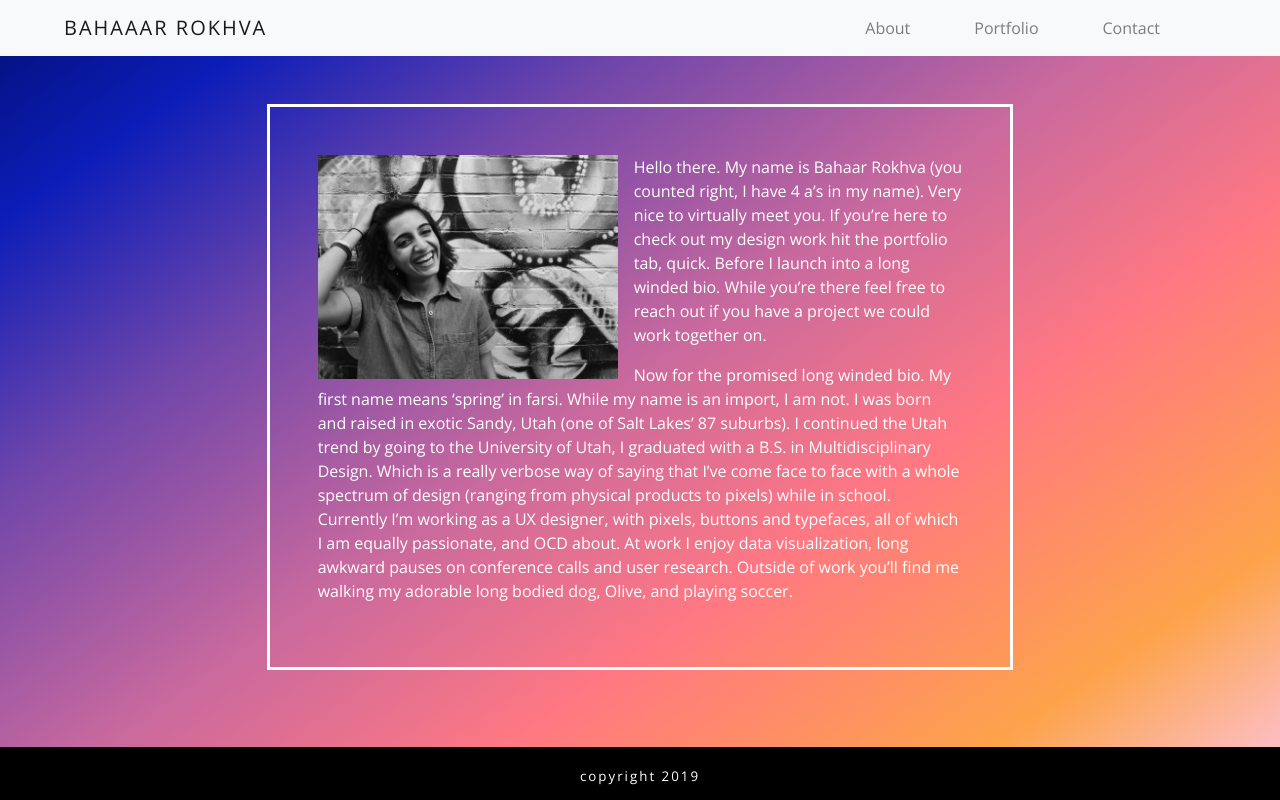
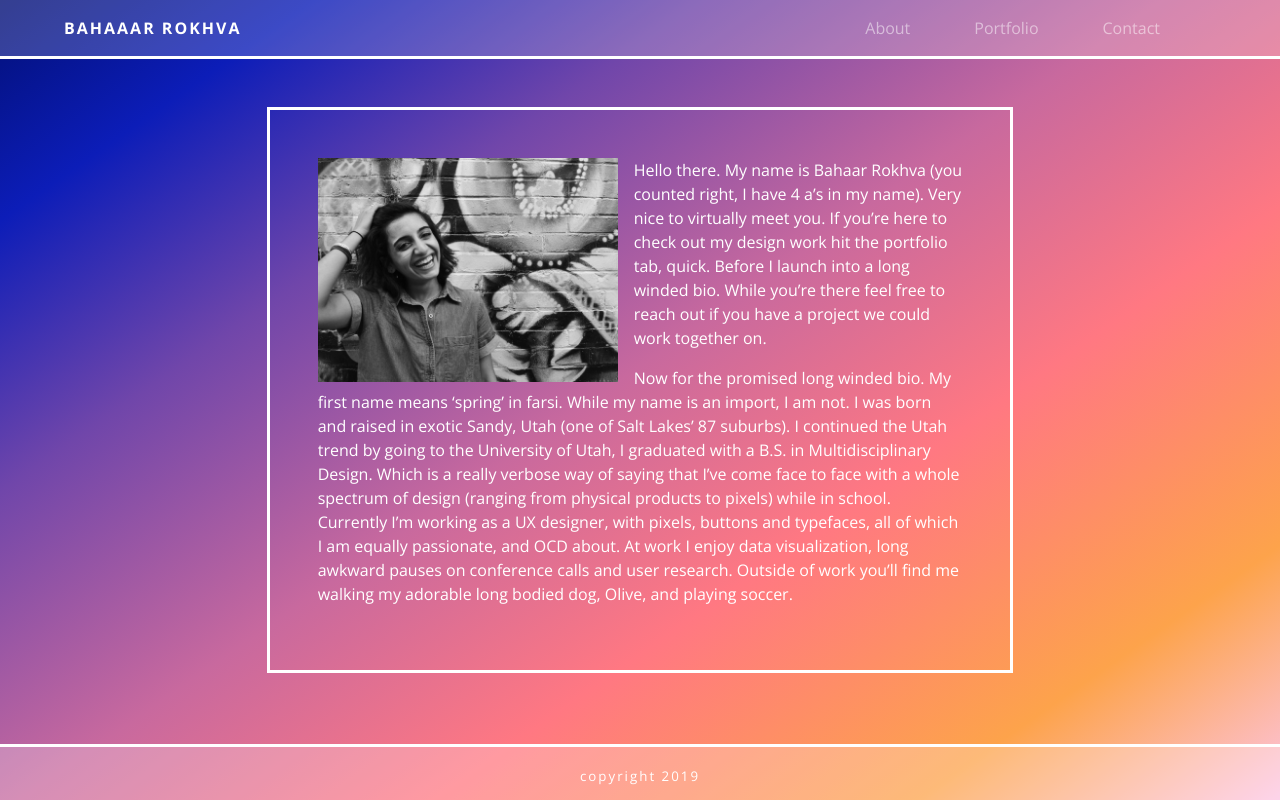
Before and after one commit to rokhva/bootstrap-portfolio, a plain HTML site: page index.html in a window 1280 px wide. Drawn offline with nearby package versions, Linux system fonts and the light colour scheme.

Commit message:
Finished top and bottom nav styling

```diff
--- a/index.html
+++ b/index.html
@@ -15,11 +15,11 @@
 
 <body>
   <!-- Top Navigation -->
-  <nav class="navbar navbar-expand-lg navbar-light bg-light" style="background-color: white;">
-    <a class="navbar-brand ml-5" href="#">BAHAAAR ROKHVA</a>
+  <nav class="navbar navbar-expand-lg navbar-dark" style="background-color:rgba( 255, 255, 255, 0.2 ); border-bottom: white solid 3px;">
+    <a class="navbar-brand ml-5" style="color: white; font-weight: 700; font-size: 12pt;" href="#">BAHAAAR ROKHVA</a>
     <div class="collapse navbar-collapse d-flex justify-content-end mr-5" id="navbarNavAltMarkup">
       <div class="navbar-nav">
-        <a class="nav-item nav-link mr-5" href="index.html">About</a>
+        <a class="nav-item nav-link mr-5" style="border-right: white 1px;" href="index.html">About</a>
         <a class="nav-item nav-link mr-5" href="portfolio.html">Portfolio</a>
         <a class="nav-item nav-link mr-5" href="contact.html">Contact</a>
       </div>
@@ -52,7 +52,7 @@
   </div>
 
   <!-- Footer -->
-  <nav class="navbar fixed-bottom" style="background-color: black; color: white;">
+  <nav class="navbar fixed-bottom" style="background-color: rgba( 255, 255, 255, 0.25); color: white; border-top: white solid 3px;">
     <a class="navbar-brand mx-auto mt-2 mb-0 pb-0" href="#">
       <h6>copyright 2019</h6>
     </a>
```
